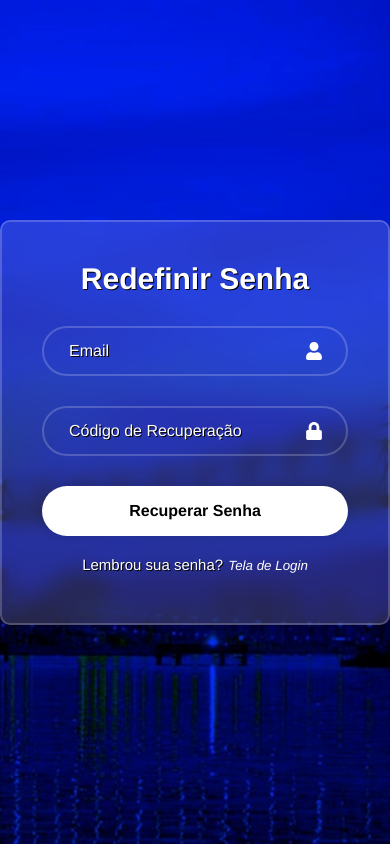
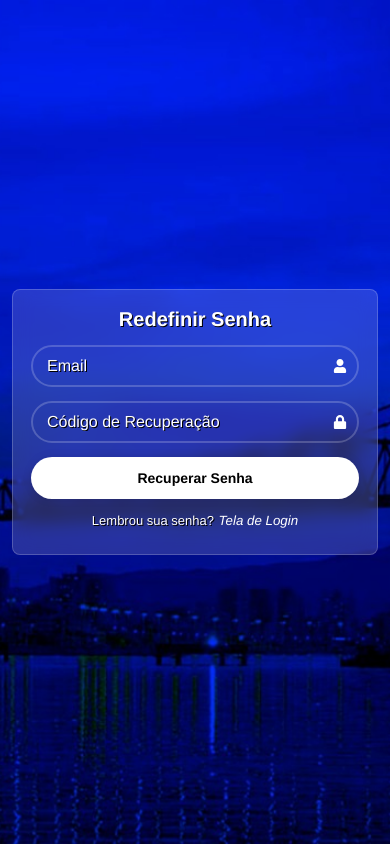
Before and after one commit to GabrieIPujol/SondoProject, a React (Vite) app: page /SondoProject/forget-pass in a window 390 px wide. Built offline with nearby package versions, Linux system fonts and the light colour scheme.

Commit message:
:mobile_phone: Added responsiveness to the 3 login pages

```diff
--- a/index.html
+++ b/index.html
@@ -1,13 +1,16 @@
 <!doctype html>
-<html lang="en">
+<html lang="pt-br">
+
 <head>
   <meta charset="UTF-8" />
   <link rel="icon" type="image/svg+xml" href="/src/assets/icon.jpg" />
   <meta name="viewport" content="width=device-width, initial-scale=1.0" />
   <title>Sondoténica</title>
 </head>
+
 <body>
   <div id="root"></div>
   <script type="module" src="/src/main.tsx"></script>
 </body>
+
 </html>
--- a/src/pages/create-account/create-account.css
+++ b/src/pages/create-account/create-account.css
@@ -1,4 +1,4 @@
-.app{
+.app {
     display: flex;
     justify-content: center;
     align-items: center;
@@ -8,7 +8,7 @@
     background-position: center;
 }
 
-.container{
+.container {
     width: 450px;
     background-color: rgba(255, 255, 255, 0.15);
     backdrop-filter: blur(10px);
@@ -17,20 +17,20 @@
     border-radius: 10px;
 }
 
-.container h1{
+.container h1 {
     text-align: center;
     font-size: 30px;
     color: #fff;
 }
 
-.input-field{
+.input-field {
     position: relative;
     width: 100%;
     height: 50px;
     margin: 30px auto;
 }
 
-.input-field input{
+.input-field input {
     width: 100%;
     height: 100%;
     background-color: transparent;
@@ -42,12 +42,12 @@
     padding: 20px 25px;
 }
 
-.input-field input::placeholder{
+.input-field input::placeholder {
     color: #fff;
     font-size: 16px;
 }
 
-.input-field .icon{
+.input-field .icon {
     position: absolute;
     right: 25px;
     top: 50%;
@@ -56,7 +56,7 @@
     color: #fff;
 }
 
-.input-field .icon-bigger{
+.input-field .icon-bigger {
     position: absolute;
     right: 25px;
     top: 50%;
@@ -66,12 +66,12 @@
     z-index: -1;
 }
 
-.input-field input:focus{
+.input-field input:focus {
     border: 2px solid #fff;
 }
 
 .input-field input[type=number]::-webkit-inner-spin-button,
-.input-field input[type=number]::-webkit-outer-spin-button{
+.input-field input[type=number]::-webkit-outer-spin-button {
     -webkit-appearance: none;
     margin: 0;
 }
@@ -81,7 +81,7 @@ input[type="date"]::-webkit-calendar-picker-indicator {
     -webkit-appearance: none;
 }
 
-.btn{
+.btn {
     width: 100%;
     height: 50px;
     background-color: #fff;
@@ -95,14 +95,14 @@ input[type="date"]::-webkit-calendar-picker-indicator {
     text-shadow: none;
 }
 
-.container .signup-link{
+.container .signup-link {
     text-align: center;
     margin: 20px 0 10px;
     font-size: 15px;
     color: #fff;
 }
 
-.link{
+.link {
     background-color: transparent;
     border: none;
     color: #fff;
@@ -112,27 +112,27 @@ input[type="date"]::-webkit-calendar-picker-indicator {
     font-style: italic;
 }
 
-.link:hover{
+.link:hover {
     text-decoration: underline;
 }
 
 
-.btn:hover{
+.btn:hover {
     background-color: #000;
     color: #fff;
 }
 
-.btn:active{
+.btn:active {
     transform: scale(0.95);
 }
 
-.recall-forget label{
+.recall-forget label {
     display: inline-flex;
     color: #fff;
     padding-top: 10px;
 }
 
-.recall-forget input{
+.recall-forget input {
     appearance: none;
     margin-left: 3px;
     width: 14px;
@@ -155,7 +155,7 @@ input[type="date"]::-webkit-calendar-picker-indicator {
     border: 2px solid #fff;
 }
 
-.singin-error{
+.singin-error {
     display: flex;
     position: relative;
     align-items: center;
@@ -165,14 +165,14 @@ input[type="date"]::-webkit-calendar-picker-indicator {
     margin-top: 20px;
 }
 
-.icon-error{
+.icon-error {
     display: flex;
     position: absolute;
     font-size: 24px;
     color: white;
 }
 
-.singin-error p{
+.singin-error p {
     display: flex;
     padding-left: 30px;
     text-decoration: none;
@@ -180,10 +180,154 @@ input[type="date"]::-webkit-calendar-picker-indicator {
     color: white;
 }
 
-.error-message{
+.error-message {
     color: #efefef;
     padding-top: 5px;
     padding-left: 7px;
     font-size: 14px;
     font-weight: 500;
 }
+
+@media (max-width: 1024px) {
+    .container {
+        padding: 32px;
+    }
+
+    .container h1 {
+        font-size: 26px;
+    }
+
+    .input-field {
+        height: 48px;
+        margin: 24px 0;
+    }
+
+    .input-field input {
+        font-size: 15px;
+        padding: 18px 22px;
+        border-radius: 36px;
+    }
+
+    .input-field .icon,
+    .input-field .icon-bigger {
+        right: 20px;
+        font-size: 18px;
+    }
+
+    .btn {
+        height: 48px;
+        font-size: 15px;
+        border-radius: 36px;
+    }
+}
+
+@media (max-width: 768px) {
+    .app {
+        padding: 20px;
+        background-position: center top;
+        background-attachment: scroll;
+    }
+
+    .container {
+        width: 92%;
+        padding: 28px;
+        border-radius: 8px;
+    }
+
+    .container h1 {
+        font-size: 22px;
+    }
+
+    .input-field {
+        height: 44px;
+        margin: 20px 0;
+    }
+
+    .input-field input {
+        padding: 14px 18px;
+        font-size: 15px;
+        border-radius: 34px;
+    }
+
+    .input-field .icon {
+        right: 16px;
+        font-size: 16px;
+    }
+
+    .input-field .icon-bigger {
+        right: 16px;
+        font-size: 20px;
+    }
+
+    .btn {
+        height: 44px;
+        font-size: 15px;
+        border-radius: 34px;
+    }
+
+    .container .signup-link {
+        font-size: 14px;
+    }
+}
+
+@media (max-width: 480px) {
+    .app {
+        padding: 12px;
+        background-position: center top;
+    }
+
+    .container {
+        width: 100%;
+        padding: 18px;
+        border-radius: 8px;
+        border-width: 1px;
+    }
+
+    .container h1 {
+        font-size: 20px;
+    }
+
+    .input-field {
+        height: 42px;
+        margin: 14px 0;
+    }
+
+    .input-field input {
+        padding: 12px 14px;
+        font-size: 14px;
+    }
+
+    .input-field .icon,
+    .input-field .icon-bigger {
+        right: 12px;
+        font-size: 14px;
+    }
+
+    .btn {
+        height: 42px;
+        font-size: 14px;
+        border-radius: 30px;
+    }
+
+    .singin-error {
+        padding: 6px 10px !important;
+        margin-top: 12px;
+    }
+
+    .singin-error p {
+        padding-left: 28px;
+        font-size: 13px;
+    }
+
+    .container .signup-link {
+        font-size: 13px;
+        margin: 14px 0 8px;
+    }
+}
+
+@media (prefers-reduced-motion: reduce) {
+    .container {
+        transition: none;
+        backdrop-filter: none;
+    }
+}
--- a/src/pages/forget-pass/forget-pass.css
+++ b/src/pages/forget-pass/forget-pass.css
@@ -1,4 +1,4 @@
-.app{
+.app {
     display: flex;
     justify-content: center;
     align-items: center;
@@ -8,7 +8,7 @@
     background-position: center;
 }
 
-.container{
+.container {
     width: 450px;
     background-color: rgba(255, 255, 255, 0.15);
     backdrop-filter: blur(10px);
@@ -17,20 +17,20 @@
     border-radius: 10px;
 }
 
-.container h1{
+.container h1 {
     text-align: center;
     font-size: 30px;
     color: #fff;
 }
 
-.input-field{
+.input-field {
     position: relative;
     width: 100%;
     height: 50px;
     margin: 30px auto;
 }
 
-.input-field input{
+.input-field input {
     width: 100%;
     height: 100%;
     background-color: transparent;
@@ -42,12 +42,12 @@
     padding: 20px 25px;
 }
 
-.input-field input::placeholder{
+.input-field input::placeholder {
     color: #fff;
     font-size: 16px;
 }
 
-.input-field .icon{
+.input-field .icon {
     position: absolute;
     right: 25px;
     top: 50%;
@@ -56,7 +56,7 @@
     color: #fff;
 }
 
-.input-field input:focus{
+.input-field input:focus {
     border: 2px solid #fff;
 }
 
@@ -66,7 +66,7 @@
     margin: 0;
 }
 
-.btn{
+.btn {
     width: 100%;
     height: 50px;
     background-color: #fff;
@@ -80,14 +80,14 @@
     text-shadow: none;
 }
 
-.container .signup-link{
+.container .signup-link {
     text-align: center;
     margin: 20px 0 10px;
     font-size: 15px;
     color: #fff;
 }
 
-.link{
+.link {
     background-color: transparent;
     border: none;
     color: #fff;
@@ -95,20 +95,20 @@
     text-shadow: none;
 }
 
-.link:hover{
+.link:hover {
     text-decoration: underline;
 }
 
-.btn:hover{
+.btn:hover {
     background-color: #000;
     color: #fff;
 }
 
-.btn:active{
+.btn:active {
     transform: scale(0.95);
 }
 
-.singin-error{
+.singin-error {
     display: flex;
     position: relative;
     align-items: center;
@@ -118,17 +118,149 @@
     margin-top: 20px;
 }
 
-.icon-error{
+.icon-error {
     display: flex;
     position: absolute;
     font-size: 24px;
     color: white;
 }
 
-.singin-error p{
+.singin-error p {
     display: flex;
     padding-left: 30px;
     text-decoration: none;
     text-shadow: none;
     color: white;
 }
+
+@media (max-width: 1024px) {
+    .container {
+        padding: 32px;
+    }
+
+    .container h1 {
+        font-size: 26px;
+    }
+
+    .input-field {
+        height: 48px;
+        margin: 24px 0;
+    }
+
+    .input-field input {
+        font-size: 15px;
+        padding: 18px 22px;
+        border-radius: 36px;
+    }
+
+    .input-field .icon {
+        right: 20px;
+        font-size: 17px;
+    }
+
+    .btn {
+        height: 48px;
+        font-size: 15px;
+        border-radius: 36px;
+    }
+}
+
+@media (max-width: 768px) {
+    .app {
+        padding: 24px;
+        background-position: center top;
+        background-attachment: scroll;
+    }
+
+    .container {
+        width: 92%;
+        padding: 28px;
+        border-radius: 8px;
+    }
+
+    .container h1 {
+        font-size: 22px;
+    }
+
+    .input-field {
+        height: 44px;
+        margin: 20px 0;
+    }
+
+    .input-field input {
+        padding: 14px 18px;
+        font-size: 15px;
+        border-radius: 34px;
+    }
+
+    .input-field .icon {
+        right: 16px;
+        font-size: 16px;
+    }
+
+    .btn {
+        height: 44px;
+        font-size: 15px;
+        border-radius: 34px;
+    }
+
+    .container .signup-link {
+        font-size: 14px;
+    }
+}
+
+@media (max-width: 480px) {
+    .app {
+        padding: 16px;
+        background-position: center top;
+    }
+
+    .container {
+        width: 100%;
+        padding: 18px;
+        border-radius: 8px;
+        border-width: 1px;
+    }
+
+    .container h1 {
+        font-size: 20px;
+    }
+
+    .input-field {
+        height: 42px;
+        margin: 14px 0;
+    }
+
+    .input-field input {
+        padding: 12px 14px;
+        font-size: 14px;
+    }
+
+    .input-field .icon {
+        right: 12px;
+        font-size: 14px;
+    }
+
+    .btn {
+        height: 42px;
+        font-size: 14px;
+        border-radius: 30px;
+    }
+
+    .singin-error {
+        padding: 6px 10px !important;
+        margin-top: 12px;
+    }
+
+    .singin-error p {
+        padding-left: 28px;
+        font-size: 13px;
+    }
+}
+
+@media (prefers-reduced-motion: reduce) {
+    .container {
+        transition: none;
+        backdrop-filter: none;
+    }
+}
--- a/src/pages/login/login.css
+++ b/src/pages/login/login.css
@@ -1,4 +1,4 @@
-.container{
+.container {
     width: 450px;
     background-color: rgba(255, 255, 255, 0.15);
     backdrop-filter: blur(10px);
@@ -7,20 +7,20 @@
     border-radius: 10px;
 }
 
-.container h1{
+.container h1 {
     text-align: center;
     font-size: 30px;
     color: #fff;
 }
 
-.input-field{
+.input-field {
     position: relative;
     width: 100%;
     height: 50px;
     margin: 30px auto;
 }
 
-.input-field input{
+.input-field input {
     width: 100%;
     height: 100%;
     background-color: transparent;
@@ -32,12 +32,12 @@
     padding: 20px 25px;
 }
 
-.input-field input::placeholder{
+.input-field input::placeholder {
     color: #fff;
     font-size: 16px;
 }
 
-.input-field .icon{
+.input-field .icon {
     position: absolute;
     right: 25px;
     top: 50%;
@@ -46,23 +46,23 @@
     color: #fff;
 }
 
-.input-field input:focus{
+.input-field input:focus {
     border: 2px solid #fff;
 }
 
-.container .recall-forget{
+.container .recall-forget {
     display: flex;
     justify-content: space-between;
     font-size: 14.5px;
     margin: -15px 0 15px;
 }
 
-.recall-forget label{
+.recall-forget label {
     display: inline-flex;
     color: #fff;
 }
 
-.recall-forget input{
+.recall-forget input {
     appearance: none;
     margin-left: 3px;
     width: 14px;
@@ -85,7 +85,7 @@
     border: 2px solid #fff;
 }
 
-.btn{
+.btn {
     width: 100%;
     height: 50px;
     background-color: #fff;
@@ -99,14 +99,14 @@
     text-shadow: none;
 }
 
-.container .signup-link{
+.container .signup-link {
     text-align: center;
     margin: 20px 0 10px;
     font-size: 15px;
     color: #fff;
 }
 
-.link{
+.link {
     background-color: transparent;
     border: none;
     color: #fff;
@@ -114,20 +114,20 @@
     text-shadow: none;
 }
 
-.link:hover{
+.link:hover {
     text-decoration: underline;
 }
 
-.btn:hover{
+.btn:hover {
     background-color: #000;
     color: #fff;
 }
 
-.btn:active{
+.btn:active {
     transform: scale(0.95);
 }
 
-.singin-error{
+.singin-error {
     display: flex;
     position: relative;
     align-items: center;
@@ -137,14 +137,14 @@
     margin-top: 20px;
 }
 
-.icon-error{
+.icon-error {
     display: flex;
     position: absolute;
     font-size: 24px;
     color: white;
 }
 
-.singin-error p{
+.singin-error p {
     display: flex;
     padding-left: 30px;
     text-decoration: none;
@@ -152,7 +152,7 @@
     color: white;
 }
 
-.singin-error-missing{
+.singin-error-missing {
     display: flex;
     position: relative;
     align-items: center;
@@ -162,14 +162,14 @@
     margin-top: 20px;
 }
 
-.icon-error-missing{
+.icon-error-missing {
     display: flex;
     position: absolute;
     font-size: 24px;
     color: white;
 }
 
-.singin-error-missing p{
+.singin-error-missing p {
     display: flex;
     padding-left: 30px;
     text-decoration: none;
@@ -177,7 +177,7 @@
     color: white;
 }
 
-.email-error{
+.email-error {
     color: #fff;
     padding-left: 10px;
     padding-right: 10px;
@@ -186,9 +186,102 @@
     margin-bottom: 35px;
 }
 
-.email-error .warning{
+.email-error .warning {
     color: yellow;
     font-size: 20px;
     vertical-align: middle;
     margin-bottom: 5px;
 }
+
+@media screen and (max-width: 480px) {
+    .container {
+        width: 90%;
+        padding: 20px;
+        margin: 0 auto;
+    }
+
+    .container h1 {
+        font-size: 24px;
+    }
+
+    .input-field {
+        height: 45px;
+        margin: 20px auto;
+    }
+
+    .input-field input {
+        font-size: 14px;
+        padding: 15px 20px;
+    }
+
+    .input-field input::placeholder {
+        font-size: 14px;
+    }
+
+    .input-field .icon {
+        font-size: 16px;
+        right: 20px;
+    }
+
+    .container .recall-forget {
+        flex-direction: column;
+        gap: 10px;
+        align-items: center;
+    }
+
+    .btn {
+        height: 45px;
+        font-size: 14px;
+    }
+
+    .container .signup-link {
+        font-size: 14px;
+    }
+
+    .email-error {
+        font-size: 14px;
+    }
+}
+
+@media screen and (min-width: 481px) and (max-width: 768px) {
+    .container {
+        width: 70%;
+        padding: 30px;
+    }
+
+    .container h1 {
+        font-size: 26px;
+    }
+}
+
+@media screen and (max-height: 600px) {
+    .container {
+        margin: 10px auto;
+        padding: 20px;
+    }
+
+    .input-field {
+        margin: 15px auto;
+    }
+}
+
+@media screen and (max-width: 320px) {
+    .container {
+        width: 95%;
+        padding: 15px;
+    }
+
+    .container h1 {
+        font-size: 20px;
+    }
+
+    .singin-error p,
+    .singin-error-missing p {
+        font-size: 12px;
+    }
+
+    .icon-error,
+    .icon-error-missing {
+        font-size: 20px;
+    }
+}
```
Also changed, not shown: src/index.css (line endings or trailing spaces). Lines whose indentation alone changed are shown as unchanged.
